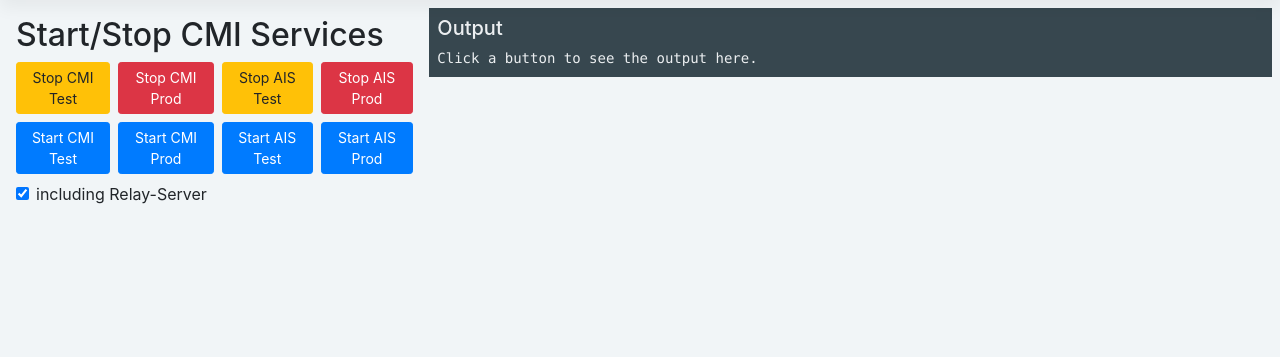
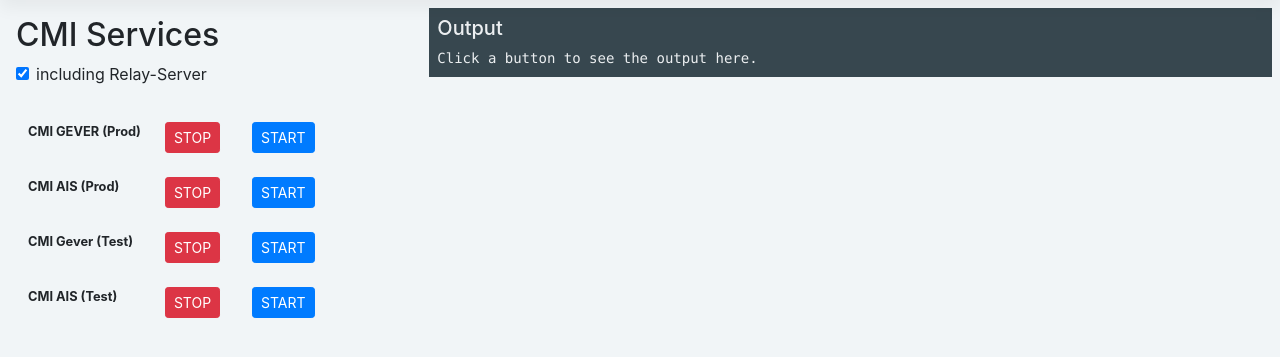
Before and after one commit to rogrut-uzh/cmi-administration-webapp, a Flask app: template templates/services.html in a window 1280 px wide. Shown: the part 82-439 px from the top of the page. Run offline with Flask 3, Linux system fonts and the light colour scheme; the template is opened without the code that fills it, so the values that code supplies are empty; some libraries are stand-ins or nearby versions.

Commit message:
update html

```diff
--- a/templates/services.html
+++ b/templates/services.html
@@ -4,35 +4,15 @@
 
 {% block content %}
 <div class="row align-items-start p-2">
+
     <!-- Left Column: Buttons and Actions -->
     <div class="col-4 p-2">
         <div class="row mb-2 align-items-start">
             <div class="col">
-                <h2 class="mb-0">Start/Stop CMI Services</h2>
+                <h2 class="mb-0">CMI Services</h2>
             </div>
         </div>
 
-        <!-- Stop Buttons -->
-        <div class="row mb-2 align-items-start">
-            <div class="col d-flex flex-nowrap">
-                <button class="btn mr-2 btn-sm btn-warning" onclick="runScriptServices('stop', 'cmi', 'test', 'group-cmi-services')">Stop CMI Test</button>
-                <button class="btn mr-2 btn-sm btn-danger" onclick="runScriptServices('stop', 'cmi', 'prod', 'group-cmi-services')">Stop CMI Prod</button>
-                <button class="btn mr-2 btn-sm btn-warning" onclick="runScriptServices('stop', 'ais', 'test', 'group-cmi-services')">Stop AIS Test</button>
-                <button class="btn mr-2 btn-sm btn-danger" onclick="runScriptServices('stop', 'ais', 'prod', 'group-cmi-services')">Stop AIS Prod</button>
-            </div>
-        </div>
-
-        <!-- Start Buttons -->
-        <div class="row mb-2 align-items-start">
-            <div class="col d-flex flex-nowrap">
-                <button class="btn mr-2 btn-sm btn-primary" onclick="runScriptServices('start', 'cmi', 'test', 'group-cmi-services')">Start CMI Test</button>
-                <button class="btn mr-2 btn-sm btn-primary" onclick="runScriptServices('start', 'cmi', 'prod', 'group-cmi-services')">Start CMI Prod</button>
-                <button class="btn mr-2 btn-sm btn-primary" onclick="runScriptServices('start', 'ais', 'test', 'group-cmi-services')">Start AIS Test</button>
-                <button class="btn mr-2 btn-sm btn-primary" onclick="runScriptServices('start', 'ais', 'prod', 'group-cmi-services')">Start AIS Prod</button>
-            </div>
-        </div>
-
-        <!-- Checkbox -->
         <div class="row mb-2 align-items-start">
             <div class="col d-flex flex-nowrap">
                 <div class="form-check mb-3">
@@ -41,6 +21,32 @@
                 </div>
             </div>
         </div>
+
+
+        <table class="table table-borderless" style="background: none; width:auto; table-layout:auto;">
+            <tbody>
+                <tr>
+                    <th>CMI GEVER (Prod)</th>
+                    <td><button class="btn mr-2 btn-sm btn-danger" onclick="runScriptServices('stop', 'cmi', 'prod', 'group-cmi-services')">STOP</button></td>
+                    <td><button class="btn mr-2 btn-sm btn-primary" onclick="runScriptServices('start', 'cmi', 'prod', 'group-cmi-services')">START</button></td>
+                </tr>
+                <tr>
+                    <th>CMI AIS (Prod)</th>
+                    <td><button class="btn mr-2 btn-sm btn-danger" onclick="runScriptServices('stop', 'ais', 'prod', 'group-cmi-services')">STOP</button></td>
+                    <td><button class="btn mr-2 btn-sm btn-primary" onclick="runScriptServices('start', 'ais', 'prod', 'group-cmi-services')">START</button></td>
+                </tr>
+                <tr>
+                    <th>CMI Gever (Test)</th>
+                    <td><button class="btn mr-2 btn-sm btn-danger" onclick="runScriptServices('stop', 'cmi', 'test', 'group-cmi-services')">STOP</button></td>
+                    <td><button class="btn mr-2 btn-sm btn-primary" onclick="runScriptServices('start', 'cmi', 'test', 'group-cmi-services')">START</button></td>
+                </tr>
+                <tr>
+                    <th>CMI AIS (Test)</th>
+                    <td><button class="btn mr-2 btn-sm btn-danger" onclick="runScriptServices('stop', 'ais', 'test', 'group-cmi-services')">STOP</button></td>
+                    <td><button class="btn mr-2 btn-sm btn-primary" onclick="runScriptServices('start', 'ais', 'test', 'group-cmi-services')">START</button></td>
+                </tr>
+            </tbody>
+        </table>
     </div>
 
     <!-- Right Column: Output -->
@@ -48,6 +54,7 @@
         <h5>Output</h5>
         <pre id="output">Click a button to see the output here.</pre>
     </div>
+
 </div>
 
 <script src="{{ url_for('static', filename='js/services.js') }}"></script>
```
